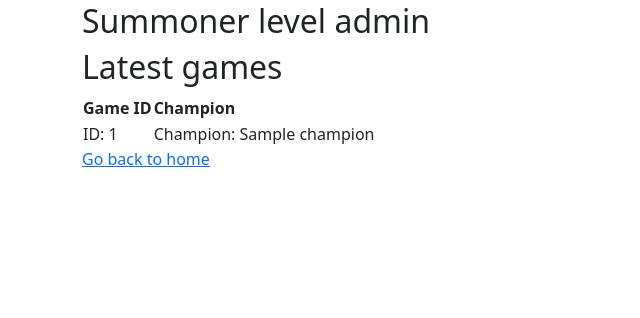
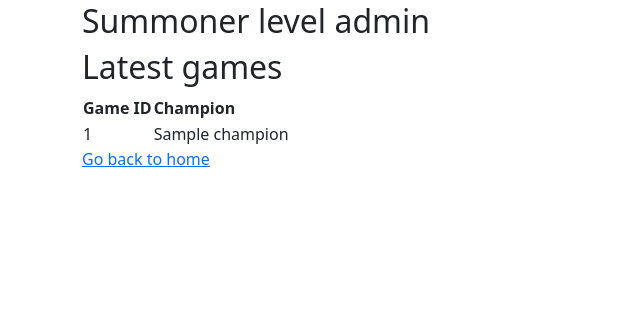
Before and after one commit to kevinrue/lolgenie, a FastAPI app: page /summoner/1 in a window 1280 px wide. Shown: the part 118-436 px from the top of the page, without its empty margins (0-640 px from the left). Run offline with FastAPI, Linux system fonts and the light colour scheme; a database or web service that is not in the repository returns one stand-in record (values such as "Sample title"); data that the repository does not hold is empty.

Commit message:
remove uncessary prefix

```diff
--- a/src/templates/summoner.html
+++ b/src/templates/summoner.html
@@ -12,8 +12,8 @@
     </tr>
     {% for game in last_games['matches'] %}
     <tr>
-      <td>ID: {{ game['gameId'] }}</td>
-      <td> Champion: {{ game['champion'] }}</td>
+      <td>{{ game['gameId'] }}</td>
+      <td>{{ game['champion'] }}</td>
     </tr>
   {% endfor %}
   </table>
```
